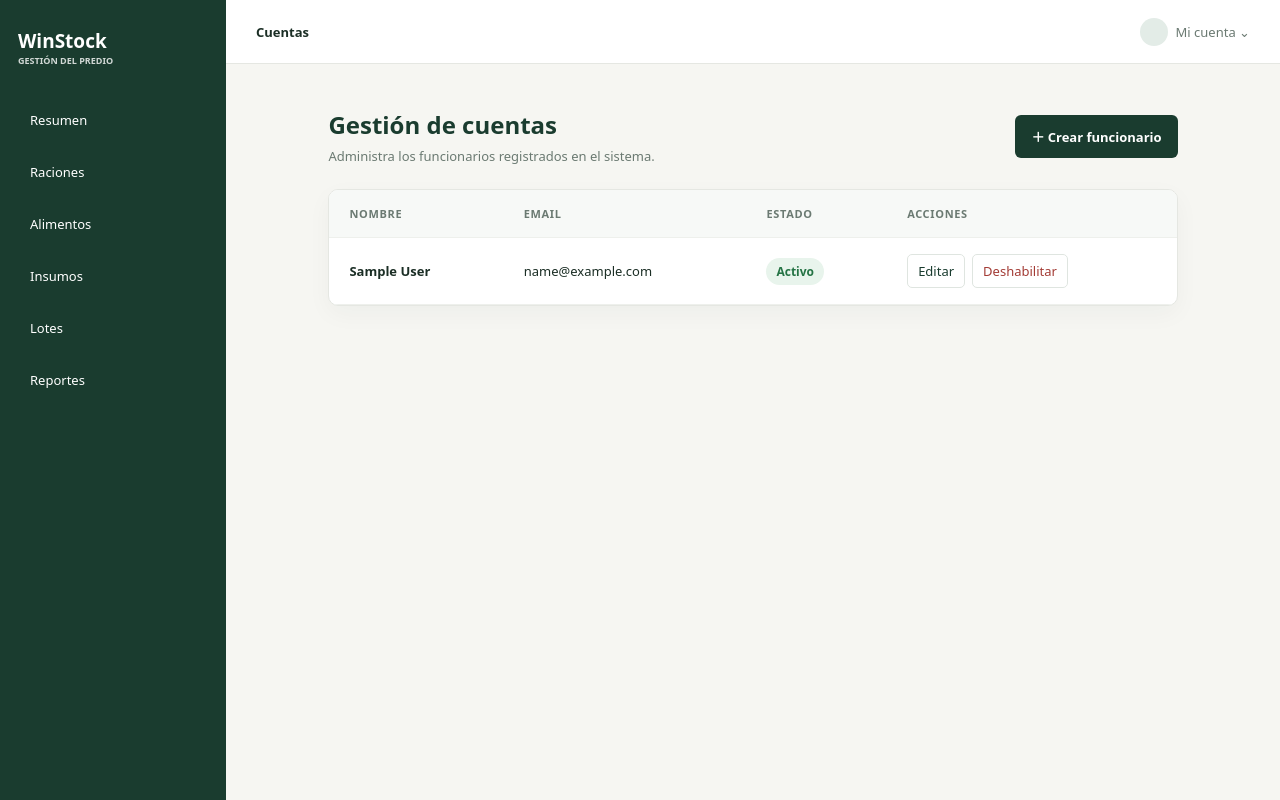
After one commit to DeveloperGerard/WinStock, a Django app: page /cuentas/ in a window 1280 px wide. The commit adds this page. Run offline with Django 5.2, Linux system fonts and the light colour scheme; tables that the repository leaves empty hold one stand-in row (values such as "Sample post").

Commit message:
Añadir modulo de cuentas de usuario para que el admin pueda administrarlas

```diff
--- a/apps/funcionarios/models.py
+++ b/apps/funcionarios/models.py
@@ -53,7 +53,7 @@ class Funcionario(AbstractUser):
         super().save(*args, **kwargs)
 
     def __str__(self):
-        return f"{self.first_name} {self.last_name} - RUT: {self.rut}"
+        return f"Id:xd{id} {self.first_name} {self.last_name} - RUT: {self.rut}"
 
     @property
     def full_name(self):
--- /dev/null
+++ b/apps/funcionarios/static/cuentas.css
@@ -0,0 +1 @@
+.accounts{max-width:1100px;margin:12px 0 0;color:#1b2e25}.accounts-top{display:flex;justify-content:space-between;align-items:center;gap:20px;margin-bottom:24px}.accounts-top h2{color:#1a3c2f}.accounts-top p{margin-top:6px;color:#6b7a72}.account-create{padding:12px 16px;border-radius:6px;background:#1a3c2f;color:#fff;font-weight:700;white-space:nowrap}.accounts-table-wrap{overflow-x:auto;background:#fff;border:1px solid #e5e7e2;border-radius:10px;box-shadow:0 8px 24px #1a3c2f0a}.accounts-table{width:100%;border-collapse:collapse;text-align:left}.accounts-table th,.accounts-table td{padding:16px 20px;border-bottom:1px solid #eef0ec}.accounts-table th{background:#f7f9f7;color:#6b7a72;font-size:11px;text-transform:uppercase;letter-spacing:.06em}.account-name{font-weight:700}.account-status{padding:5px 10px;border-radius:20px;font-size:12px;font-weight:700}.account-status.active{background:#e8f4ec;color:#247344}.account-status.inactive{background:#fcebea;color:#a33b35}.account-actions{white-space:nowrap}.account-actions button{padding:7px 10px;border:1px solid #dfe5e0;border-radius:5px;background:#fff;color:#1a3c2f;font:inherit;cursor:pointer}.account-actions .disable{margin-left:7px;color:#a33b35}.accounts-empty{text-align:center;color:#6b7a72;padding:32px!important}@media(max-width:700px){.accounts-top{align-items:flex-start;flex-direction:column}.accounts-table th,.accounts-table td{padding:13px 14px}}
--- /dev/null
+++ b/apps/funcionarios/templates/cuentas.html
@@ -0,0 +1,38 @@
+{% extends "base.html" %}
+{% load static %}
+
+{% block title %}Cuentas · WinStock{% endblock %}
+{% block page_title %}Cuentas{% endblock %}
+{% block extra_head %}<link rel="stylesheet" href="{% static 'cuentas.css' %}">{% endblock %}
+
+{% block content %}
+<section class="accounts">
+  <div class="accounts-top">
+    <div>
+      <h2>Gestión de cuentas</h2>
+      <p>Administra los funcionarios registrados en el sistema.</p>
+    </div>
+    <a class="account-create" href="">＋ Crear funcionario</a>
+  </div>
+
+  <div class="accounts-table-wrap">
+    <table class="accounts-table">
+      <thead>
+        <tr><th>Nombre</th><th>Email</th><th>Estado</th><th>Acciones</th></tr>
+      </thead>
+      <tbody>
+        {% for funcionario in funcionarios %}
+        <tr>
+          <td class="account-name">{{ funcionario.first_name }} {{ funcionario.last_name }}</td>
+          <td>{{ funcionario.email }}</td>
+          <td><span class="account-status {% if funcionario.is_active %}active{% else %}inactive{% endif %}">{% if funcionario.is_active %}Activo{% else %}Deshabilitado{% endif %}</span></td>
+          <td class="account-actions"><button type="button">Editar</button><button type="button" class="disable">Deshabilitar</button></td>
+        </tr>
+        {% empty %}
+        <tr><td class="accounts-empty" colspan="4">No hay funcionarios para mostrar.</td></tr>
+        {% endfor %}
+      </tbody>
+    </table>
+  </div>
+</section>
+{% endblock %}
--- a/apps/funcionarios/urls.py
+++ b/apps/funcionarios/urls.py
@@ -8,5 +8,6 @@ urlpatterns = [
     path('registro/',views.registro,name="registro"),
     path('iniciarSesion/',views.iniciarSesion,name="iniciarSesion")  ,
     path('cerrarSesion/',views.cerrarSesion,name="cerrarSesion"),
+    path('cuentas/',views.cuentas, name="cuentas"),
 
 ]
--- a/apps/funcionarios/views.py
+++ b/apps/funcionarios/views.py
@@ -1,6 +1,7 @@
 from django.shortcuts import render,redirect
 from django.contrib.auth import login,logout
 from .forms import RegistroForm,LoginForm
+from .models import Funcionario
 # Create your views here.
 
 def inicio(request):
@@ -29,3 +30,8 @@ def iniciarSesion(request):
 def cerrarSesion(request):
     logout(request)
     return redirect("funcionarios:iniciarSesion")
+
+
+def cuentas(request):
+    funcionarios = Funcionario.objects.all()
+    return render(request,"cuentas.html",{"funcionarios":funcionarios})
--- a/templates/base.html
+++ b/templates/base.html
@@ -18,7 +18,12 @@
       <a href="" >Insumos</a>
       <a href="" >Lotes</a>
       <a href="" >Reportes</a>
-      <a href="" >Cuentas</a>
+      {% if request.user.is_superuser %}
+        <a href="{% url 'funcionarios:cuentas' %}" >Cuentas</a>
+
+      {% endif %}
+
+
     </nav>
   </aside>
 
```
